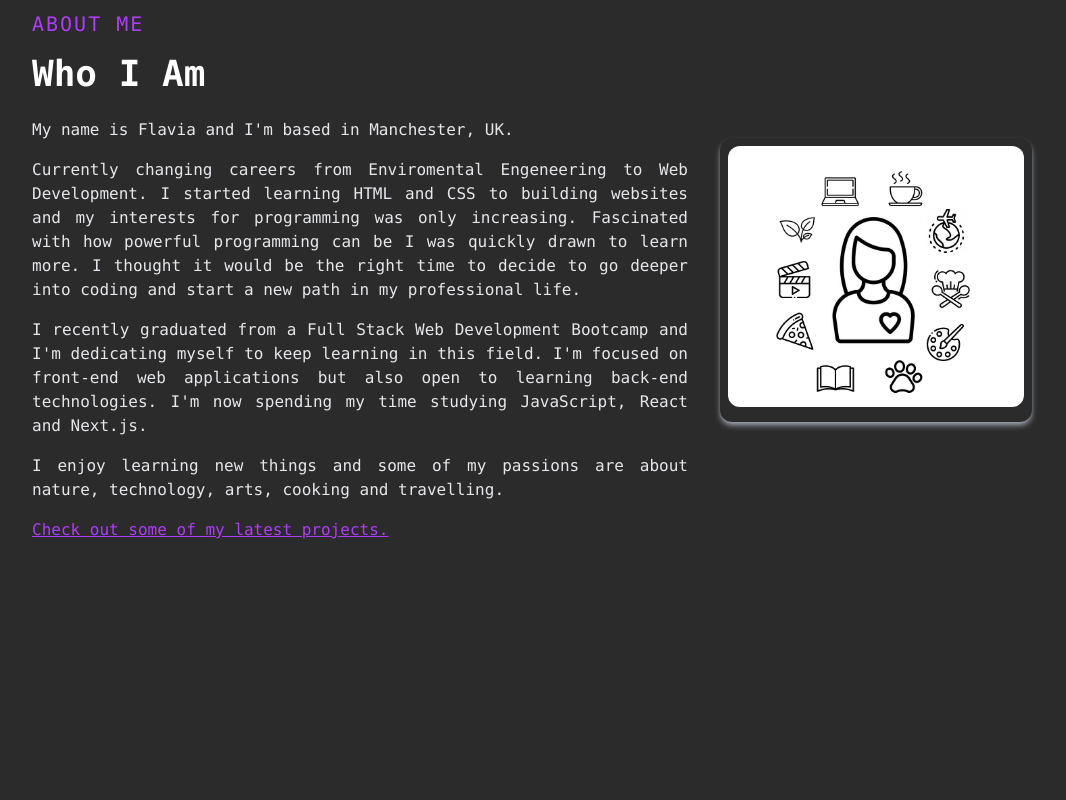
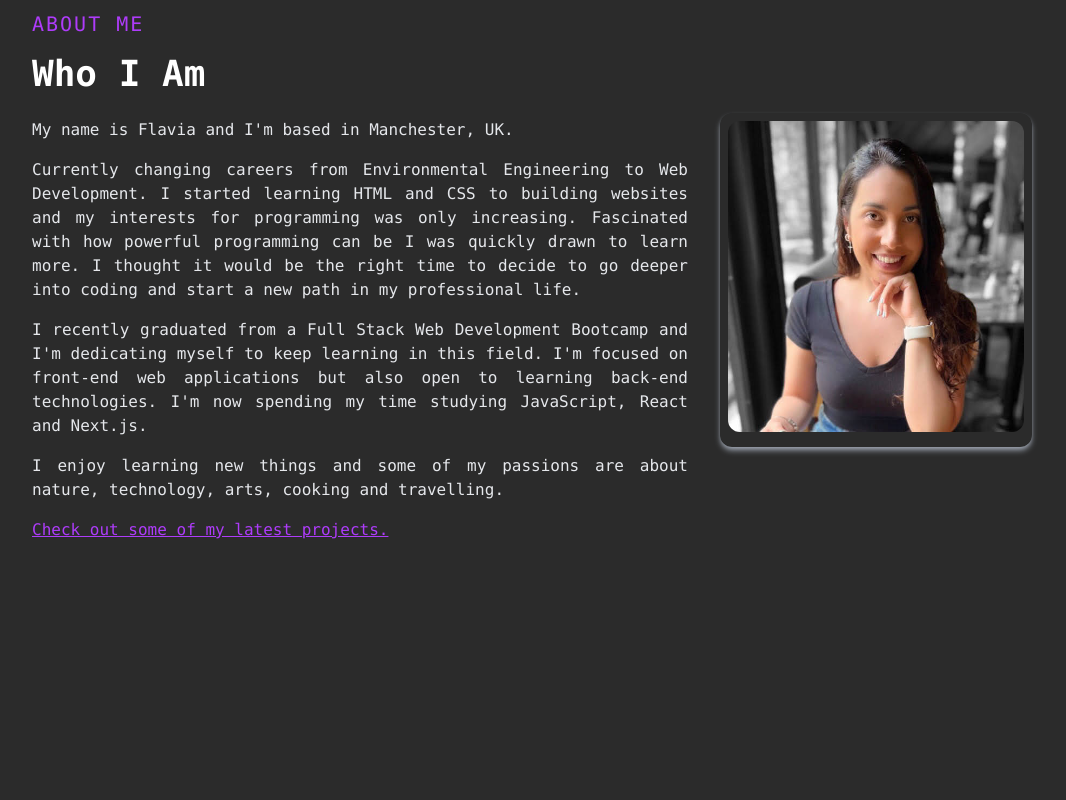
Before and after one commit to flaviahotts/portfolio, a Next.js app: page / in a window 1280 px wide. Shown: the part 920-1720 px from the top of the page, without its empty margins (108-1174 px from the left). Built offline with nearby package versions, Linux system fonts and the light colour scheme.

Commit message:
spelling check and image changes

```diff
--- a/components/About.jsx
+++ b/components/About.jsx
@@ -3,6 +3,7 @@ import React from 'react';
 import Image from 'next/image';
 import Link from 'next/link';
 import AboutImg from '../public/assets/about.jpg';
+import FlaviaProfile from '../public/assets/flavia-profile.jpg'
 
 const About = () => {
   return (
@@ -17,7 +18,7 @@ const About = () => {
           My name is Flavia and I'm based in Manchester, UK.
           </p>
           <p className='text-justify py-2 text-gray-200'>
-            Currently changing careers from Enviromental Engeneering to Web Development.
+            Currently changing careers from Environmental Engineering to Web Development.
             I started learning HTML and CSS to building websites and my interests for programming was only increasing.
             Fascinated with how powerful programming can be I was quickly drawn to learn more.
             I thought it would be the right time to decide to go deeper into coding and start a new path in my professional life.
@@ -41,7 +42,7 @@ const About = () => {
             href='https://www.linkedin.com/in/flavia-hotts/'
             target='_blank'
             rel='noreferrer'>
-            <Image src={AboutImg} className='rounded-xl' alt='/' />
+            <Image src={FlaviaProfile} className='rounded-xl' alt='/' />
           </a>
         </div>
       </div>
--- a/components/Contact.jsx
+++ b/components/Contact.jsx
@@ -7,6 +7,7 @@ import { AiOutlineMail } from 'react-icons/ai';
 import { FaGithub, FaLinkedinIn } from 'react-icons/fa';
 import { HiOutlineChevronDoubleUp } from 'react-icons/hi';
 import ContactImg from '../public/assets/contact.jpg'
+import AboutImg from '../public/assets/about.jpg';
 
 const Contact = () => {
 
@@ -23,7 +24,7 @@ const Contact = () => {
             <div className='lg:p-8 h-full '>
             <a href="mailto:flavia.hotts@gmail.com">
             <div className='w-full h-auto m-auto shadow-md shadow-gray-400 rounded-xl flex items-center justify-center p-4 hover:scale-105 ease-in duration-300'>
-            <Image src={ContactImg} className='rounded-xl' alt='/' />
+            <Image src={AboutImg} className='rounded-xl' alt='/' />
             </div>
             </a>
             <div>
```
Also changed, not shown: public/assets/flavia-profile.jpg (added), public/assets/flavia.JPG (deleted).
